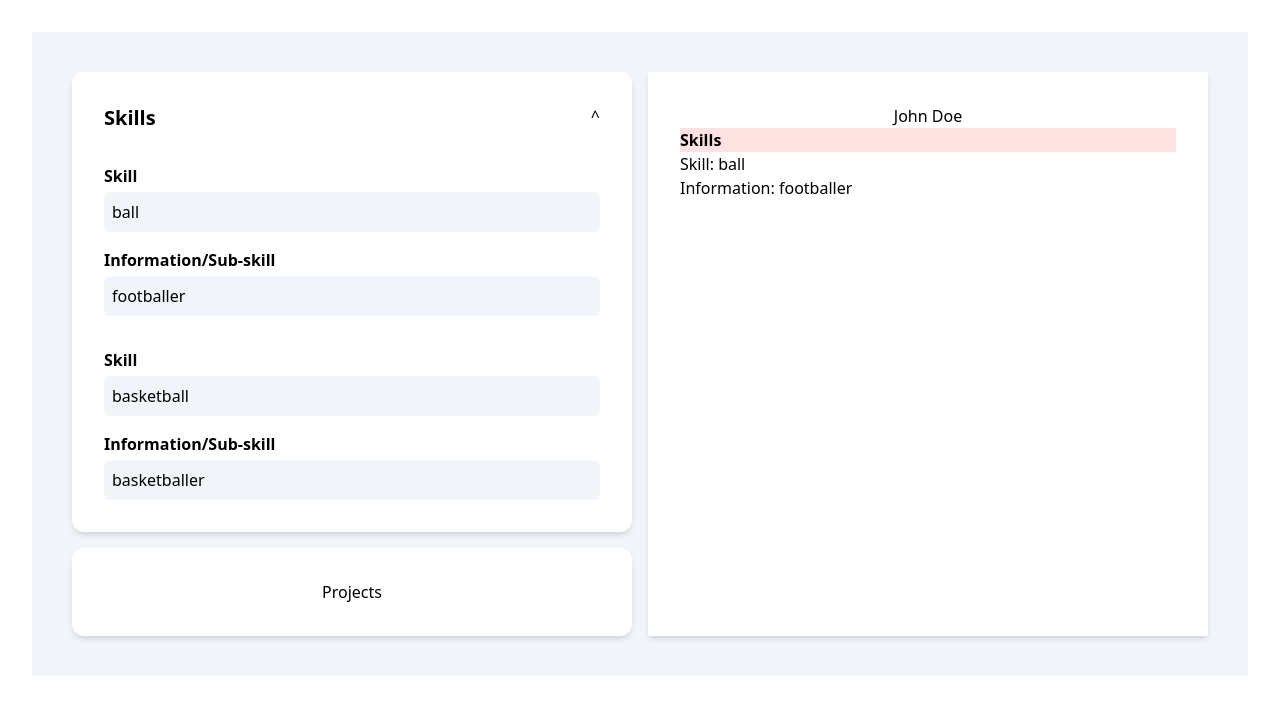
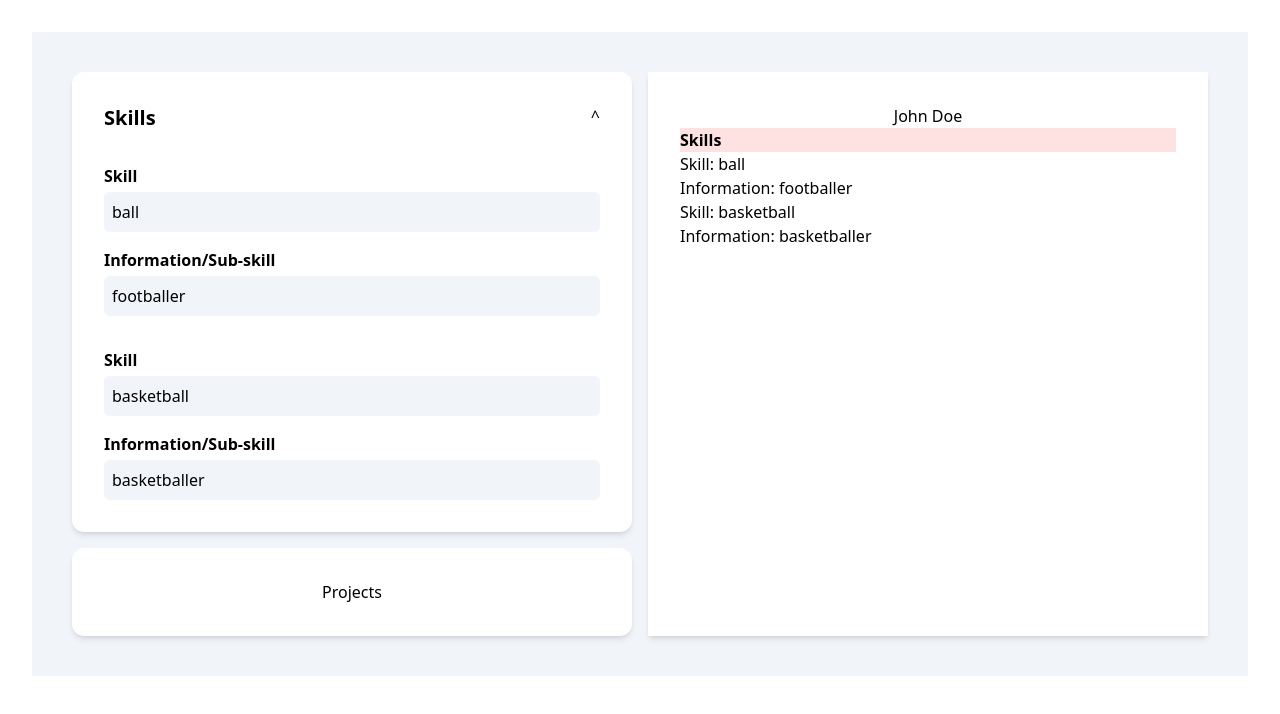
Before and after one commit to ozzestrophic/CV-app, a React (Vite) app: page / in a window 1280 px wide. Shown: the top 714 px of the page. Built offline with nearby package versions, Linux system fonts and the light colour scheme.

Commit message:
feat: canvas shows all skills in state

```diff
--- a/src/components/Canvas.jsx
+++ b/src/components/Canvas.jsx
@@ -6,8 +6,14 @@ function Canvas({ skills }) {
 
         <div className="flex flex-col justify-start text-left">
           <h2 className="bg-red-100 font-bold">Skills</h2>
-          <p>Skill: {skills[0].skill}</p>
-          <p>Information: {skills[0].info}</p>
+          {skills.map((item, index) => {
+            return (
+              <div key={index}>
+                <p>Skill: {item.skill}</p>
+                <p>Information: {item.info}</p>
+              </div>
+            );
+          })}
         </div>
       </div>
     </section>
```
